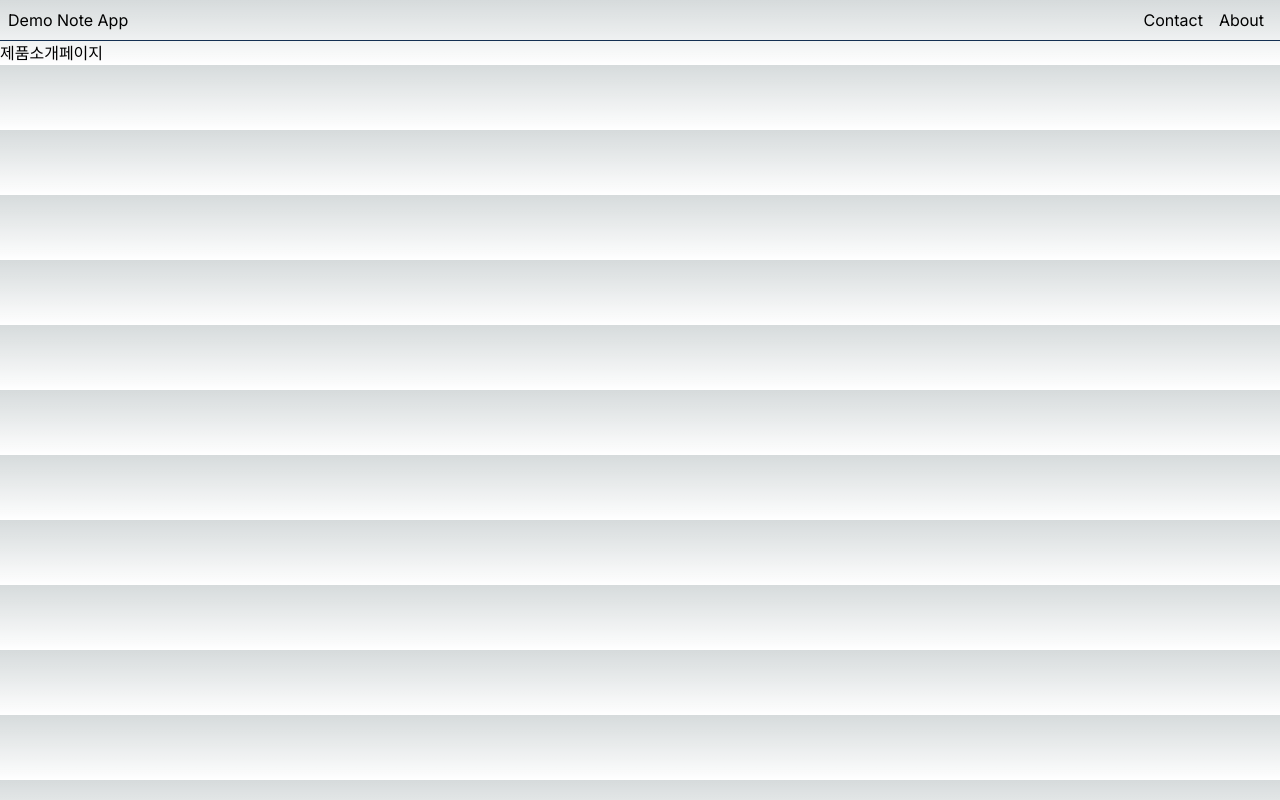
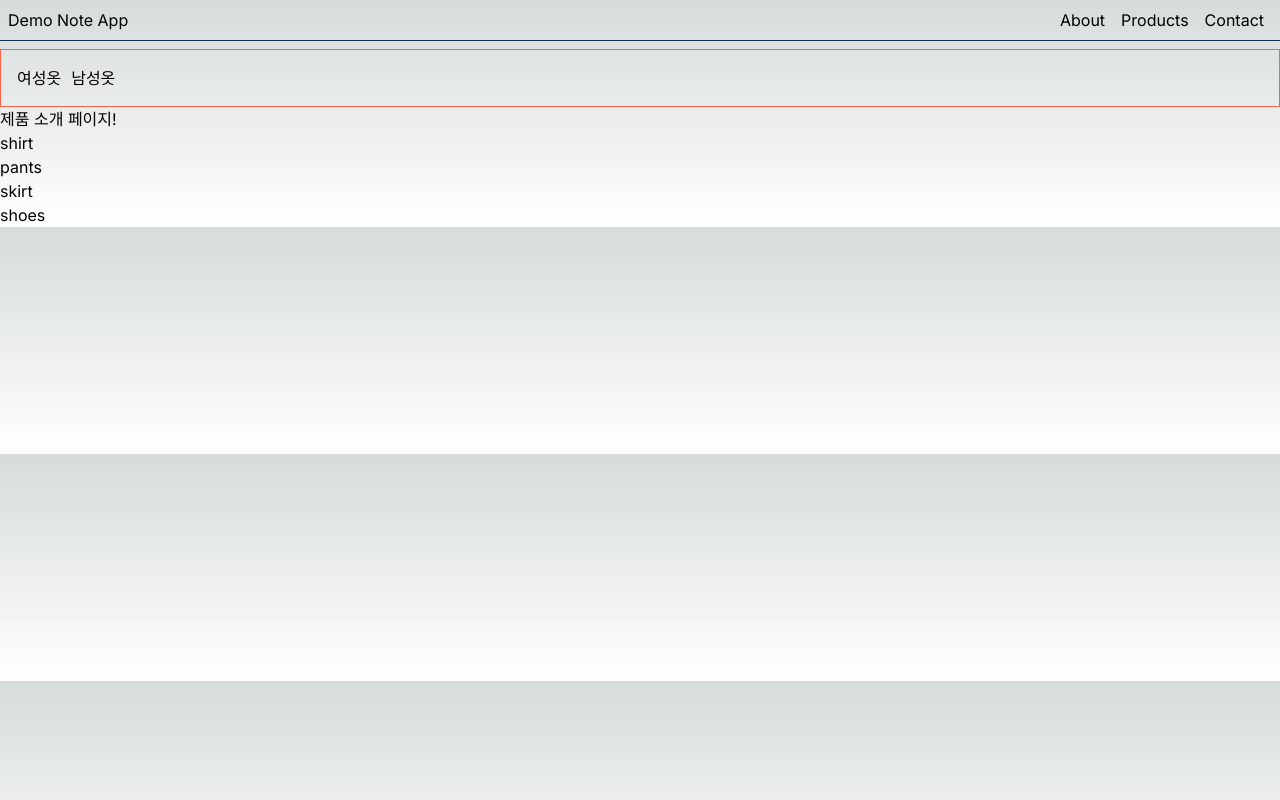
Before and after one commit to jiyoon-lee/nextjs-tutorial, a Next.js app: page /products in a window 1280 px wide. Built offline with nearby package versions, Linux system fonts and the light colour scheme.

Commit message:
4.17 제품 링크 만들기

```diff
--- a/src/app/layout.tsx
+++ b/src/app/layout.tsx
@@ -1,3 +1,4 @@
+import Link from "next/link";
 import "./globals.css";
 import styles from "./layout.module.css";
 import { Inter } from "next/font/google";
@@ -20,8 +21,9 @@ export default function RootLayout({
         <header className={styles.header}>
           <h1>Demo Note App</h1>
           <nav className={styles.nav}>
-            <a href="">Contact</a>
-            <a href="">About</a>
+            <Link href="/about">About</Link>
+            <Link href="/products">Products</Link>
+            <Link href="/contact">Contact</Link>
           </nav>
         </header>
         {children}
--- /dev/null
+++ b/src/app/products/layout.module.css
@@ -0,0 +1,9 @@
+.nav {
+  padding: 16px;
+  margin-top: 8px;
+  border: 1px solid tomato;
+}
+
+.nav a {
+  margin-right: 10px;
+}
--- /dev/null
+++ b/src/app/products/layout.tsx
@@ -0,0 +1,17 @@
+import React from "react";
+import styles from "./layout.module.css";
+import Link from "next/link";
+
+const layout = ({ children }: { children: React.ReactNode }) => {
+  return (
+    <>
+      <nav className={styles.nav}>
+        <Link href="/products/woman">여성옷</Link>
+        <Link href="/products/man">남성옷</Link>
+      </nav>
+      <section>{children}</section>
+    </>
+  );
+};
+
+export default layout;
--- a/src/app/products/page.tsx
+++ b/src/app/products/page.tsx
@@ -1,7 +1,26 @@
+import Link from "next/link";
 import React from "react";
 
 const ProductPage = () => {
-  return <div>제품소개페이지</div>;
+  return (
+    <>
+      <h1>제품 소개 페이지!</h1>
+      <ul>
+        <li>
+          <Link href="/products/shirt">shirt</Link>
+        </li>
+        <li>
+          <Link href="/products/pants">pants</Link>
+        </li>
+        <li>
+          <Link href="/products/skirt">skirt</Link>
+        </li>
+        <li>
+          <Link href="/products/shoes">shoes</Link>
+        </li>
+      </ul>
+    </>
+  );
 };
 
 export default ProductPage;
```
